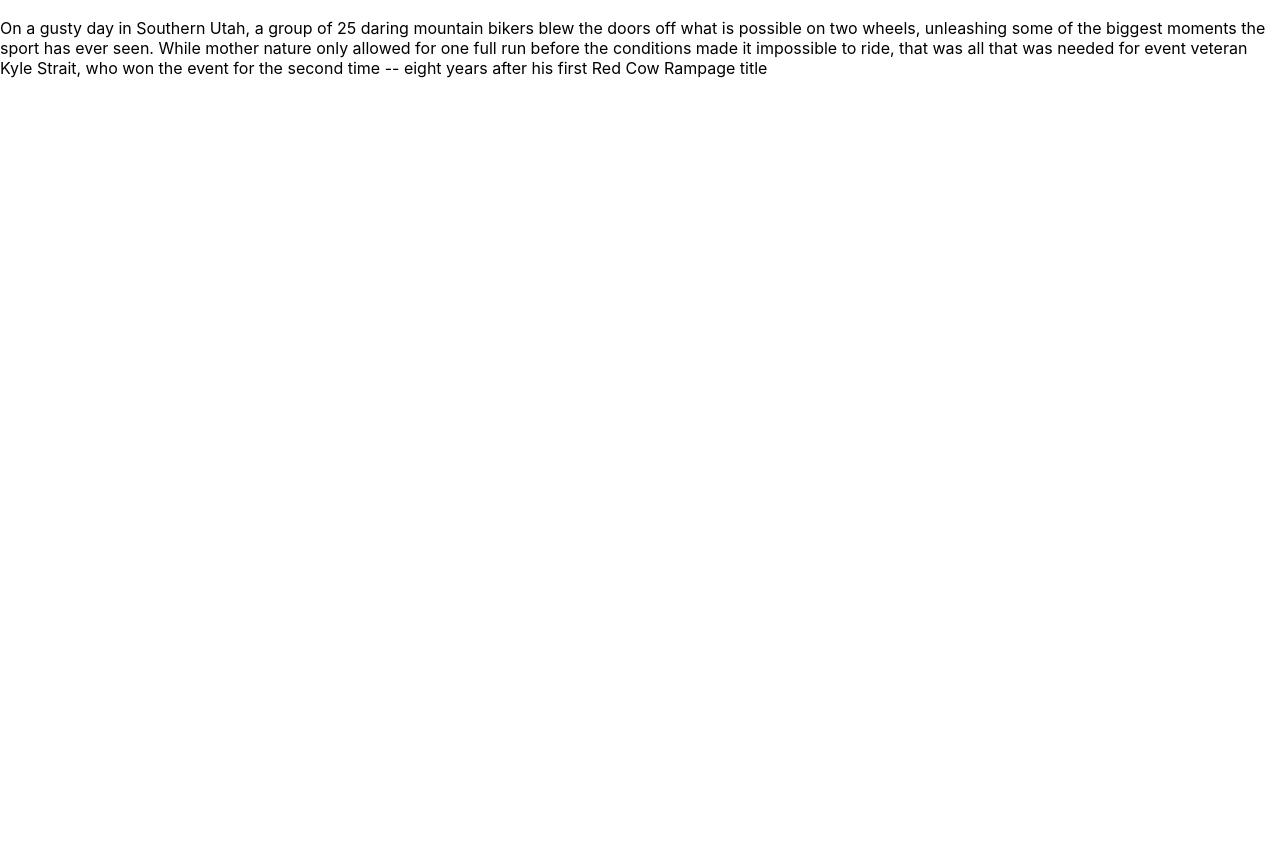
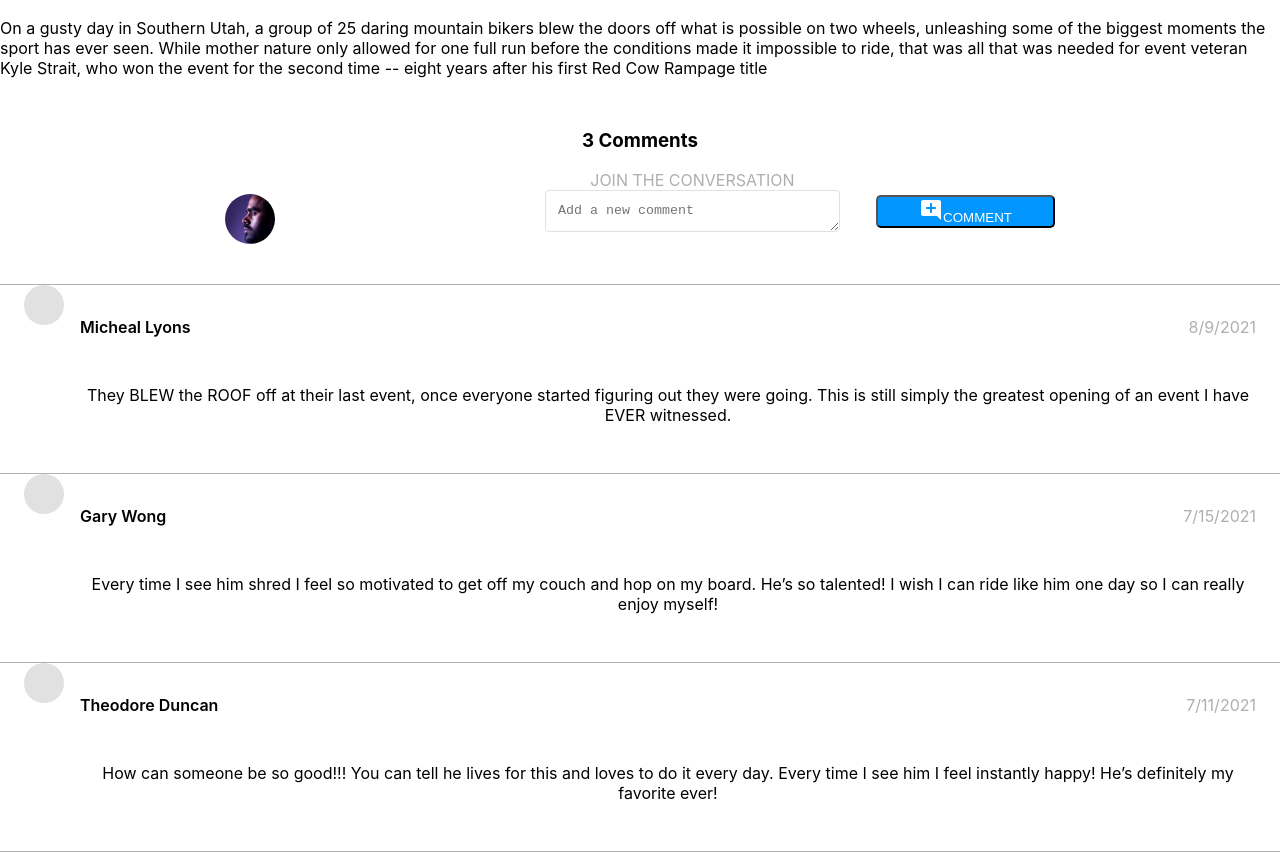
Before and after one commit to ddinh3/brainflix-s1, a React (Create React App) app: page / in a window 1280 px wide. Shown: the part 940-1792 px from the top of the page. Before the commit the page ends 1050 px from the top, so only its background shows below. Built offline with nearby package versions, Linux system fonts and the light colour scheme.

Commit message:
comments styling done

```diff
--- a/src/App.js
+++ b/src/App.js
@@ -3,6 +3,7 @@
 import './App.css';
 import MainVideo from "./components/MainVideo/MainVideo";
 import MainVideoDescription from "./components/MainVideo/MainVideoDescription/MainVideoDescription";
+import CommentsList from "./components/Comments/CommentsList/CommentsList";
 import videoList from "../src/Data/video-details.json";
 
 
@@ -16,6 +17,7 @@
       <div className="container">
         <section className="video">
           <MainVideoDescription currentVideo={currentVideo} />
+          <CommentsList currentVideo={currentVideo} />
         </section>
       </div>
     </div>
--- /dev/null
+++ b/src/components/Comments/Comments.jsx
@@ -0,0 +1,23 @@
+import "./Comments.scss"
+
+function Comment(props) {
+    return (
+        <div className="Comment">
+            <div className="Comment__left">
+                <div className="Comment__profile"></div>
+            </div>
+
+            <div className="Comment__container">
+                <div className="Comment__header">
+                    <p className="Comment__name">{props.user}</p>
+                    <p className="Comment__date">{props.date}</p>
+                </div>
+
+
+                <p className="Comment__text">{props.comment}</p>
+            </div>
+        </div>
+    );
+}
+
+export default Comment;
--- /dev/null
+++ b/src/components/Comments/Comments.scss
@@ -0,0 +1,56 @@
+@import "../../styles/partials/typography";
+@import "../../styles/partials/mixins";
+@import "../../styles/partials/variables";
+
+.Comment {
+  display: flex;
+  align-items: flex-start;
+  justify-content: space-evenly;
+  gap: 1rem;
+  border-bottom:$primary-colorsilver 1px solid ;
+//   border: black solid 5px;
+
+  @include tablet {
+    margin: 0 2.5rem;
+  }
+
+  @include desktop {
+    margin: 0;
+    padding: 0 1.5rem 2rem 1.5rem;
+  }
+
+        &__profile {
+          border-radius: 50%;
+          background-color: $secondary-colormercury;
+          height: 2.5rem;
+          width: 2.5rem;
+        }
+
+    &__container {
+        // border: red solid 4px;
+        display: flex;
+        flex-wrap: wrap;
+        justify-content: space-between;
+    }
+        &__header {
+            // border: red solid 4px;
+            width: 100%;
+            display: flex;
+            justify-content: space-between;
+        }
+            &__name {
+                font-weight: 600;
+                padding: 1rem 0;
+            }
+
+            &__date {
+            color: $primary-colorsilver;
+            padding: 1rem 0;
+            }
+
+
+        &__text {
+        padding: 0;
+
+        }
+    }
--- /dev/null
+++ b/src/components/Comments/CommentsForm/CommentsForm.jsx
@@ -0,0 +1,24 @@
+import "./CommentsForm.scss"
+import commentIcon from "../../../assets/Icons/add_comment.svg"
+
+function CommentsForm() {
+    return (
+        <div className="Comments__container">
+            <div className="Comments__profile"></div>
+
+            <form action="submit" id="CommentsForm" className="Comments__form">
+                <div className="Comments__inputer-container">
+                    <label htmlFor="Comment" className="Comments__subtitle">JOIN THE CONVERSATION</label>
+                    <textarea id="inputComment" className="Comments__input" name="Comment"
+                        placeholder="Add a new comment"></textarea>
+                </div>
+                <button type="submit" className="Comments__button">
+                    <img src={commentIcon} alt="Comment icon" className="Button__icon" />
+                    <span className="Button--text">COMMENT</span>
+                </button>
+            </form>
+        </div>
+    );
+}
+
+export default CommentsForm;
--- /dev/null
+++ b/src/components/Comments/CommentsForm/CommentsForm.scss
@@ -0,0 +1,85 @@
+@import "../../../styles/partials/typography";
+@import "../../../styles/partials/mixins";
+@import "../../../styles/partials/variables";
+
+.Comments {
+&__container {
+//    border: black solid 10px;
+display: flex;
+align-items: flex-start;
+justify-content: space-evenly;
+gap: 1rem;
+padding-bottom: 1rem;
+border-bottom: 1px solid $primary-colorsilver;
+
+@include tablet {
+    margin: 0 36px;
+}
+
+@include desktop {
+    margin: auto;
+    padding: 0 1.5rem 2rem 1.5rem;
+    gap: 3rem;
+}
+}
+    &__profile {
+        // border: black solid 5px;
+        border-radius: 50%;
+        background-image: url('../../../assets/Images/Mohan-muruge.jpg');
+        width: 2.5rem;
+        height: 2.5rem;
+        background-repeat: no-repeat;
+        background-size: cover;
+        margin-top: 1.5rem;
+
+        @include tablet {
+            width: 50px;
+            height: 50px;
+            border-radius: 100%;
+            margin-top: 1.5rem;
+        }
+    }
+
+    &__form {
+        display: flex;
+        flex-direction: column;
+        justify-content: space-around;
+
+        @include tablet {
+            flex-direction: row;
+            align-items: center;
+            justify-content: space-between;
+            gap: 1rem;
+        }
+    }
+
+        &__subtitle {
+          color: $primary-colorsilver;
+          padding: 0;
+        }
+
+        &__input {
+            width: 100%;
+            border-radius: 4px;
+            padding: 12px;
+            border: 1px solid $secondary-colormercury;
+            margin-bottom: 16px;
+            height: 6rem;
+            color: $primary-colorblack;
+
+            @include tablet {
+                height: 1rem;
+                width: 80%;
+            }
+        }
+
+        &__button {
+           color: $primary-colorwhite;
+           background-color:$primary-colorblue;
+           border-radius: 5px;
+
+           @include tablet {
+            width: 40%;
+           }
+        }
+     }
--- /dev/null
+++ b/src/components/Comments/CommentsList/CommentsList.jsx
@@ -0,0 +1,30 @@
+import Comment from "../Comments"
+import CommentsForm from "../CommentsForm/CommentsForm";
+
+
+function CommentsList(props) {
+    const currentVideo = props.currentVideo; // Extract the currentVideo object
+    const comments = currentVideo.comments; // Access comments from currentVideo
+
+    return (
+        <div className="comments">
+            <h3 className="comments__title">{comments.length} Comments</h3>
+            <CommentsForm />
+            {comments.map((comment) => {
+                let d = new Date(comment.timestamp);
+                let date = `${(d.getMonth() + 1)}/${d.getDate()}/${d.getFullYear()}`;
+
+                return (
+                    <Comment
+                        key={comment.id}
+                        user={comment.name}
+                        comment={comment.comment}
+                        date={date}
+                    />
+                );
+            })}
+        </div>
+    );
+}
+
+export default CommentsList;
--- a/src/components/Header/Header.scss
+++ b/src/components/Header/Header.scss
@@ -24,7 +24,7 @@
     width: 100%;
     display: flex;
     .header__logo {
-      height: 30px;
+      height: 2rem;
       margin-bottom: 8px;
     }
   }
--- a/src/styles/partials/_variables.scss
+++ b/src/styles/partials/_variables.scss
@@ -13,3 +13,7 @@
 $secondary-colordblue: #0065AD;
 $secondary-colormercury:#E1E1E1;
 $secondary-coloralabaster:#FAFAFA;
+
+
+// selector testor
+// border: black solid 5px;
```
Also changed, not shown: src/components/Comments/CommentsList/CommentsList.scss (added).
